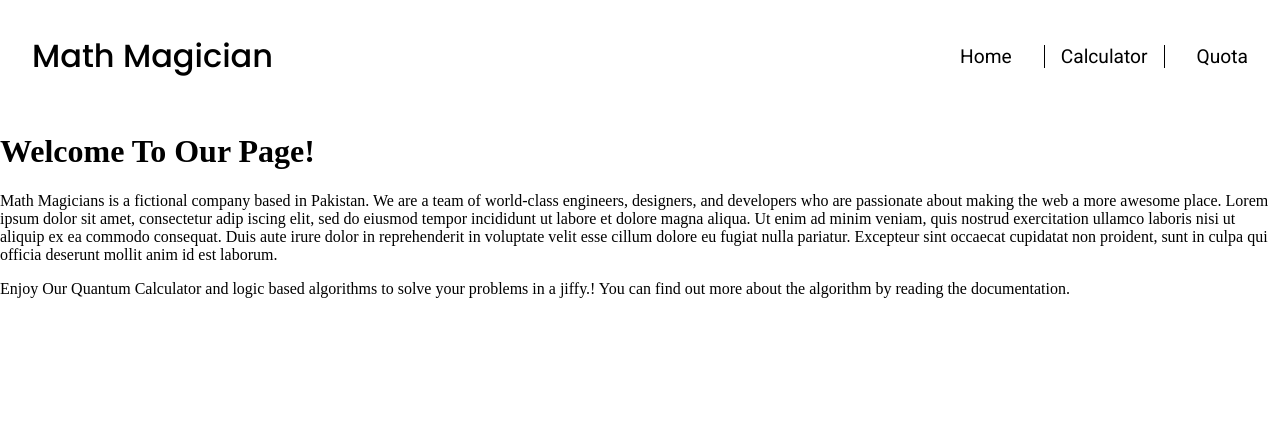
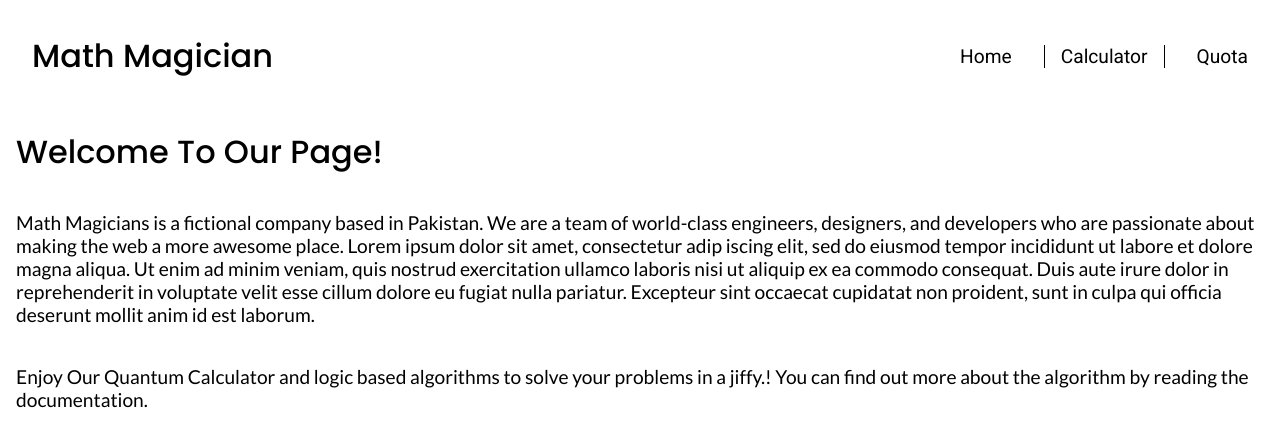
Before and after one commit to shuja-shah/Math-Magician, a React (Create React App) app: page / in a window 1280 px wide. Shown: the top 446 px of the page. Built offline with nearby package versions, Linux system fonts and the light colour scheme.

Commit message:
Styled Homepage

```diff
--- a/src/components/Home.js
+++ b/src/components/Home.js
@@ -1,6 +1,6 @@
 const HomePage = () => (
   <>
-    <h1>Welcome To Our Page!</h1>
+    <h1 className="title-intro">Welcome To Our Page!</h1>
     <article className="home-page-det">
       <p>
         {' '}
--- a/src/index.css
+++ b/src/index.css
@@ -51,7 +51,6 @@
   color: #f0f0f0;
 }
 
-/*# sourceMappingURL=index.css.map */
 nav {
   background-color: #fff;
   padding: 1rem;
@@ -59,10 +58,12 @@ nav {
   justify-content: space-between;
   align-items: center;
 }
+
 body {
   margin: 0;
   padding: 0;
 }
+
 .Naviii {
   display: flex;
   justify-content: space-between;
@@ -76,11 +77,11 @@ body {
   margin: 1rem;
   font-family: 'Roboto', sans-serif;
 }
+
 .Navi {
   border-left: 1px solid black;
   border-right: 1px solid black;
   padding: 0 1rem;
-
 }
 
 .title-intro {
@@ -89,3 +90,13 @@ body {
   font-weight: 500;
   margin: 1rem;
 }
+
+.home-page-det {
+  display: flex;
+  flex-direction: column;
+  justify-content: center;
+  align-items: flex-start;
+  margin: 1rem;
+  font-family: 'Lato', sans-serif;
+  font-size: 1.2rem;
+}
```
